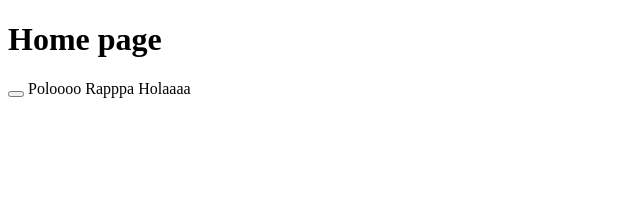
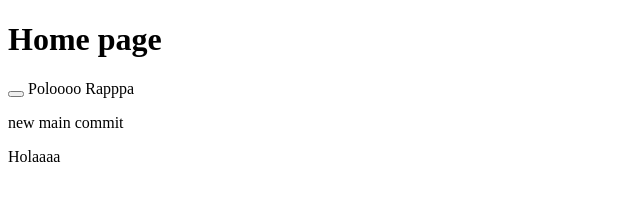
Before and after one commit to naveenreddy93/Splitmate, a plain HTML site: page index.html in a window 1280 px wide. Shown: the whole page, without its empty margins (0-640 px from the left). Drawn offline with Linux system fonts and the light colour scheme.

Commit message:
+Para index

```diff
--- a/index.html
+++ b/index.html
@@ -8,5 +8,5 @@
 Poloooo
 Rapppa
 
-
+<P> new main commit </P>
 Holaaaa
```
